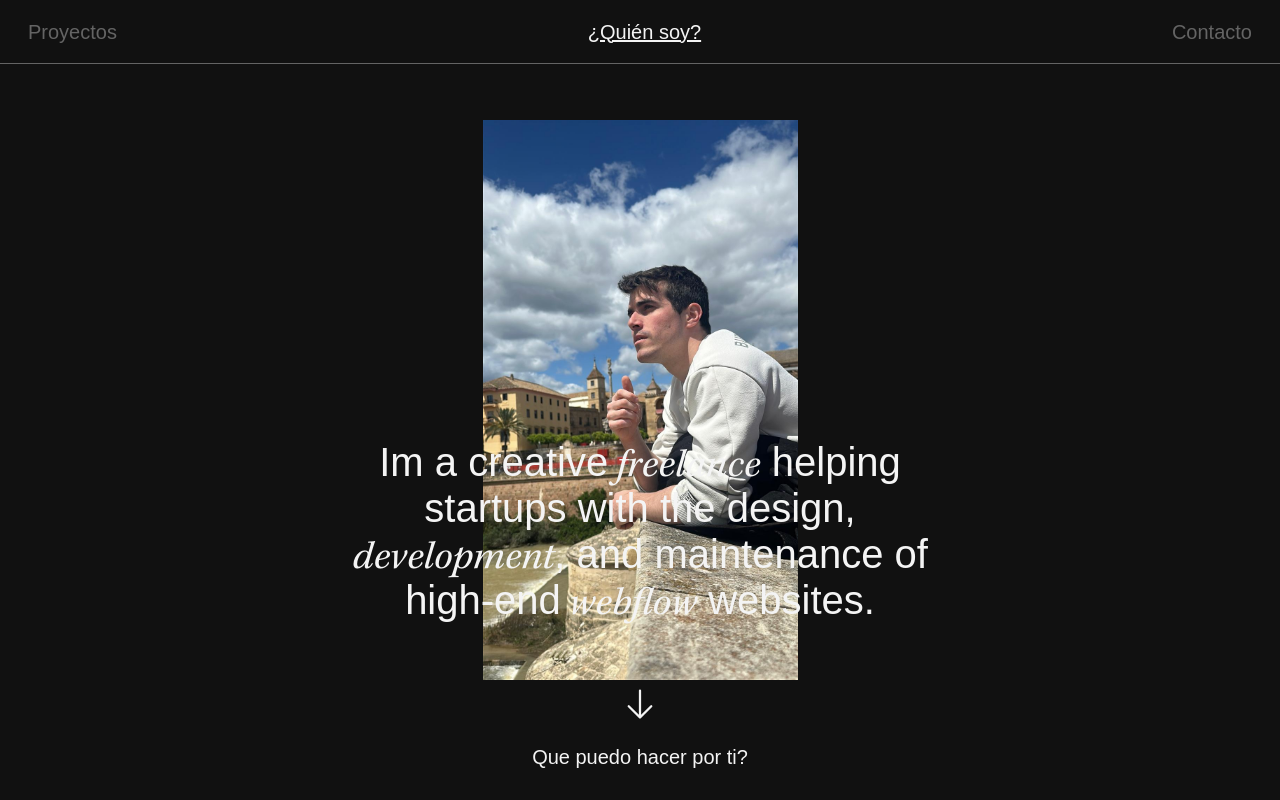
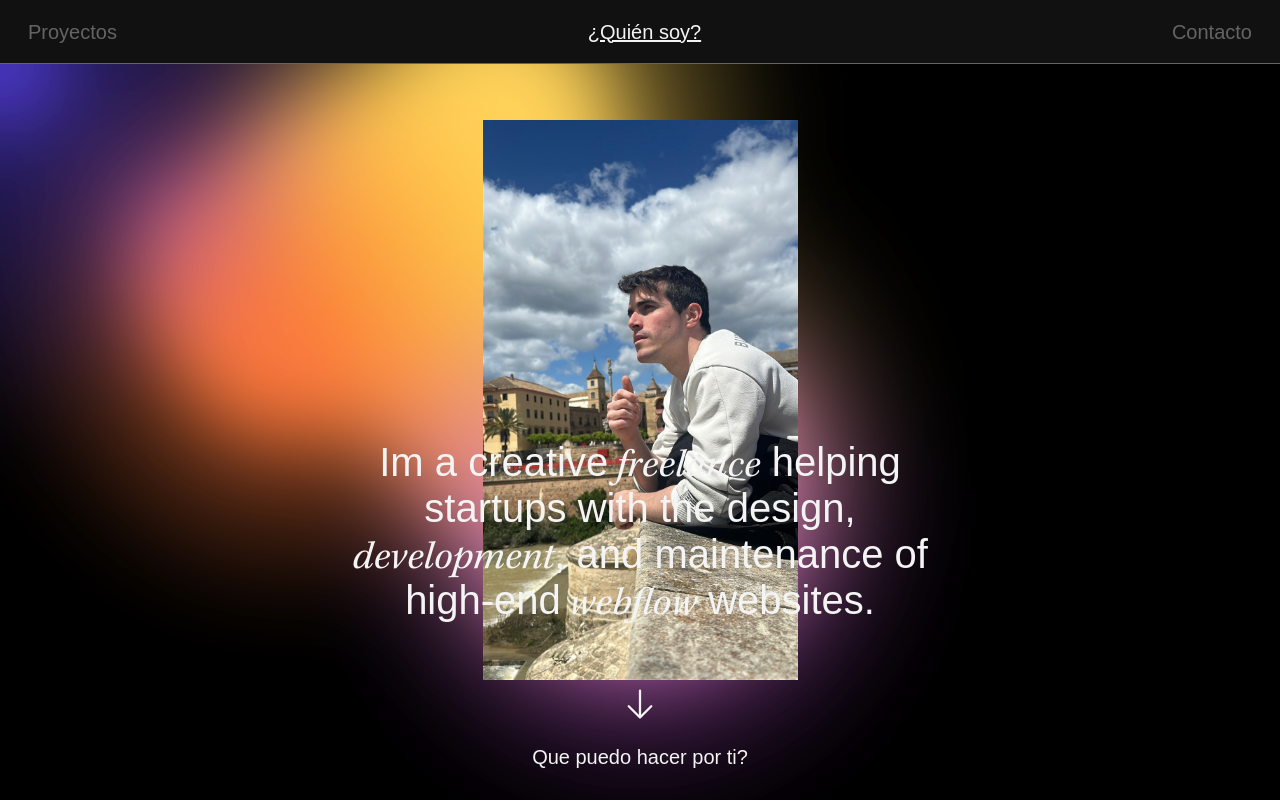
Before and after one commit to toni770/portfolio-toni, a Next.js app: page /about in a window 1280 px wide. Shown: the top 800 px of the page. Built offline with nearby package versions, Linux system fonts and the light colour scheme; a web font is replaced by a local one.

Commit message:
About animated background

```diff
--- a/app/about/page.tsx
+++ b/app/about/page.tsx
@@ -4,11 +4,13 @@
 import { ArrowDownIcon } from "@heroicons/react/24/solid";
 import ServiceList from "../components/ServiceList";
 import AboutInfiniteText from "../components/AboutInfiniteText";
+import AnimatedBackground from "../components/AnimatedBackground";
 
 const About = () => {
   return (
     <div className="flex flex-col justify-between w-full ">
       <div className="flex flex-col justify-end items-center pt-7 flex-1 min-h-[calc(100vh)] md:min-h-[calc(100vh-4rem)] px-7 py-7">
+        <AnimatedBackground />
         <div className="absolute top-0 mt-20 md:mt-30 z-[-1] rounded-xl w-[70%] h-[60%] md:h-[70%] ">
           <Image
             src="/foto.jpeg"
--- /dev/null
+++ b/app/components/AnimatedBackground.tsx
@@ -0,0 +1,76 @@
+"use client";
+import React, { useEffect, useRef } from "react";
+
+const AnimatedBackground: React.FC = () => {
+  const interBubbleRef = useRef<HTMLDivElement | null>(null);
+
+  useEffect(() => {
+    const interBubble = interBubbleRef.current;
+    if (!interBubble) return;
+
+    let curX = 0;
+    let curY = 0;
+    let tgX = 0;
+    let tgY = 0;
+
+    function move() {
+      curX += (tgX - curX) / 20;
+      curY += (tgY - curY) / 20;
+      interBubble!.style.transform = `translate(${Math.round(
+        curX
+      )}px, ${Math.round(curY)}px)`;
+      requestAnimationFrame(move);
+    }
+
+    function handleMouseMove(event: MouseEvent) {
+      tgX = event.clientX;
+      tgY = event.clientY;
+    }
+
+    window.addEventListener("mousemove", handleMouseMove);
+    move();
+
+    return () => {
+      window.removeEventListener("mousemove", handleMouseMove);
+    };
+  }, []);
+
+  return (
+    <div className="gradient-bg w-full h-full md:h-[calc(100vh-4rem)] absolute z-[-2] overflow-hidden top-0 md:top-[4rem] left-0">
+      <svg
+        xmlns="http://www.w3.org/2000/svg"
+        className="fixed top-0 left-0 w-0 h-0"
+      >
+        <defs>
+          <filter id="goo">
+            <feGaussianBlur
+              in="SourceGraphic"
+              stdDeviation="10"
+              result="blur"
+            />
+            <feColorMatrix
+              in="blur"
+              mode="matrix"
+              values="1 0 0 0 0
+                      0 1 0 0 0
+                      0 0 1 0 0
+                      0 0 0 18 -8"
+              result="goo"
+            />
+            <feBlend in="SourceGraphic" in2="goo" />
+          </filter>
+        </defs>
+      </svg>
+      <div className="gradients-container">
+        <div className="g1"></div>
+        <div className="g2"></div>
+        <div className="g3"></div>
+        <div className="g4"></div>
+        <div className="g5"></div>
+        <div className="interactive" ref={interBubbleRef}></div>
+      </div>
+    </div>
+  );
+};
+
+export default AnimatedBackground;
--- a/app/globals.css
+++ b/app/globals.css
@@ -6,10 +6,10 @@
   --color-gray: #a5a5a5;
   --color-darkGray: #646464;
   --color-black: #111111;
-  --color-purple: #533fe0;
-  --color-pink: #af47d2;
-  --color-orange: #fb773c;
-  --color-yellow: #ffd35a;
+  --color-purple: #533fe0; /*83, 63, 224*/
+  --color-pink: #af47d2; /*175, 71, 210*/
+  --color-orange: #fb773c; /*251, 119, 60*/
+  --color-yellow: #ffd35a; /*255, 211, 90*/
 }
 :root {
   --background: var(--color-black);
@@ -30,6 +30,18 @@
   --text-7xl: clamp(4rem, 2vw, 4.5rem);
   --text-8xl: clamp(4rem, 10vw, 6rem);
   --text-9xl: clamp(6rem, 10vw, 8rem);
+
+  /* Animated background Colors */
+  --color-bg1: rgb(0, 0, 0);
+  --color-bg2: rgb(0, 0, 0);
+  --color1: 175, 71, 210;
+  --color2: 255, 211, 90;
+  --color3: 251, 119, 60;
+  --color4: 255, 211, 90;
+  --color5: 251, 119, 60;
+  --color-interactive: 83, 63, 224;
+  --circle-size: 80%;
+  --blending: hard-light;
 }
 
 body {
@@ -37,3 +49,172 @@
   color: var(--foreground);
   font-size: var(--font-size-base);
 }
+
+@keyframes moveInCircle {
+  0% {
+    transform: rotate(0deg);
+  }
+  50% {
+    transform: rotate(180deg);
+  }
+  100% {
+    transform: rotate(360deg);
+  }
+}
+
+@keyframes moveVertical {
+  0% {
+    transform: translateY(-50%);
+  }
+  50% {
+    transform: translateY(50%);
+  }
+  100% {
+    transform: translateY(-50%);
+  }
+}
+
+@keyframes moveHorizontal {
+  0% {
+    transform: translateX(-50%) translateY(-10%);
+  }
+  50% {
+    transform: translateX(50%) translateY(10%);
+  }
+  100% {
+    transform: translateX(-50%) translateY(-10%);
+  }
+}
+
+/*Animated Background*/
+.gradient-bg {
+  background: linear-gradient(40deg, var(--color-bg1), var(--color-bg2));
+  .gradients-container {
+    filter: url(#goo) blur(40px);
+    width: 100%;
+    height: 100%;
+  }
+
+  .g1 {
+    position: absolute;
+    background: radial-gradient(
+        circle at center,
+        rgba(var(--color1), 0.8) 0,
+        rgba(var(--color1), 0) 50%
+      )
+      no-repeat;
+    mix-blend-mode: var(--blending);
+
+    width: var(--circle-size);
+    height: var(--circle-size);
+    top: calc(50% - var(--circle-size) / 2);
+    left: calc(50% - var(--circle-size) / 2);
+
+    transform-origin: center center;
+    animation: moveVertical 30s ease infinite;
+
+    opacity: 1;
+  }
+
+  .g2 {
+    position: absolute;
+    background: radial-gradient(
+        circle at center,
+        rgba(var(--color2), 0.8) 0,
+        rgba(var(--color2), 0) 50%
+      )
+      no-repeat;
+    mix-blend-mode: var(--blending);
+
+    width: var(--circle-size);
+    height: var(--circle-size);
+    top: calc(50% - var(--circle-size) / 2);
+    left: calc(50% - var(--circle-size) / 2);
+
+    transform-origin: calc(50% - 400px);
+    animation: moveInCircle 20s reverse infinite;
+
+    opacity: 1;
+  }
+
+  .g3 {
+    position: absolute;
+    background: radial-gradient(
+        circle at center,
+        rgba(var(--color3), 0.8) 0,
+        rgba(var(--color3), 0) 50%
+      )
+      no-repeat;
+    mix-blend-mode: var(--blending);
+
+    width: var(--circle-size);
+    height: var(--circle-size);
+    top: calc(50% - var(--circle-size) / 2 + 200px);
+    left: calc(50% - var(--circle-size) / 2 - 500px);
+
+    transform-origin: calc(50% + 400px);
+    animation: moveInCircle 40s linear infinite;
+
+    opacity: 1;
+  }
+
+  .g4 {
+    position: absolute;
+    background: radial-gradient(
+        circle at center,
+        rgba(var(--color4), 0.8) 0,
+        rgba(var(--color4), 0) 50%
+      )
+      no-repeat;
+    mix-blend-mode: var(--blending);
+
+    width: var(--circle-size);
+    height: var(--circle-size);
+    top: calc(50% - var(--circle-size) / 2);
+    left: calc(50% - var(--circle-size) / 2);
+
+    transform-origin: calc(50% - 200px);
+    animation: moveHorizontal 40s ease infinite;
+
+    opacity: 0.7;
+  }
+
+  .g5 {
+    position: absolute;
+    background: radial-gradient(
+        circle at center,
+        rgba(var(--color5), 0.8) 0,
+        rgba(var(--color5), 0) 50%
+      )
+      no-repeat;
+    mix-blend-mode: var(--blending);
+
+    width: calc(var(--circle-size) * 2);
+    height: calc(var(--circle-size) * 2);
+    top: calc(50% - var(--circle-size));
+    left: calc(50% - var(--circle-size));
+
+    transform-origin: calc(50% - 800px) calc(50% + 200px);
+    animation: moveInCircle 20s ease infinite;
+
+    opacity: 1;
+  }
+
+  .interactive {
+    position: absolute;
+    background: radial-gradient(
+        circle at center,
+        rgba(var(--color-interactive), 0.8) 0,
+        rgba(var(--color-interactive), 0) 50%
+      )
+      no-repeat;
+    mix-blend-mode: var(--blending);
+
+    width: 100%;
+    height: 100%;
+    top: -50%;
+    left: -50%;
+
+    opacity: 0.7;
+  }
+}
```
